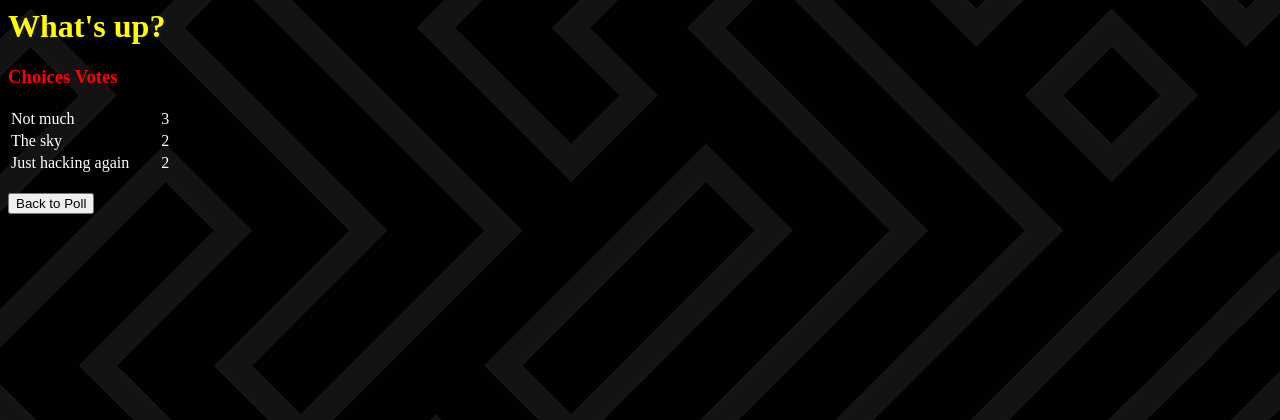
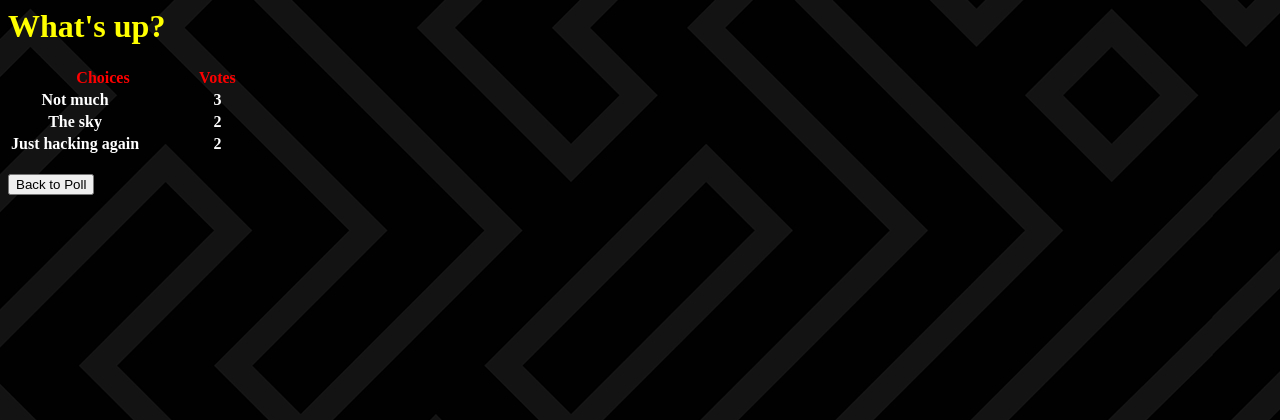
Before and after one commit to reviseUC73/ku-polls, a Django app: page /polls/1/results/ in a window 1280 px wide. Shown: the top 420 px of the page. Run offline with Django 4.2, Linux system fonts and the light colour scheme; data comes from the database, SQL or seed files in the repository; lists and menus that the app fills with data are empty.

Commit message:
change html for beautiful

```diff
--- a/polls/templates/polls/results.html
+++ b/polls/templates/polls/results.html
@@ -5,12 +5,15 @@
 <h1 style="color :yellow" >{{ question.question_text }}</h1>
 
 <table >
-            <h3 style="color :red">Choices Votes</h3>
+        <tr>
+            <th style="color :red">Choices </h3>
+            <th style="color :red"> Votes</h3>
+        </tr>
         {% for choice in question.choice_set.all %}
         <tr>
-            <td style="color :white">{{ choice.choice_text }} &nbsp;&nbsp;&nbsp;&nbsp;&nbsp;&nbsp;</td>
+            <th style="color :white">{{ choice.choice_text }} &nbsp;&nbsp;&nbsp;&nbsp;&nbsp;&nbsp; &nbsp;&nbsp;&nbsp;&nbsp;&nbsp;&nbsp;</td>
 
-            <td style="color :white">{{ choice.votes }}</td>
+            <th style="color :white">{{ choice.votes }}</td>
         </tr>
         {% endfor %}
 </table>
```
Also changed, not shown: polls/templates/polls/detail.html (+4 -5 lines).
